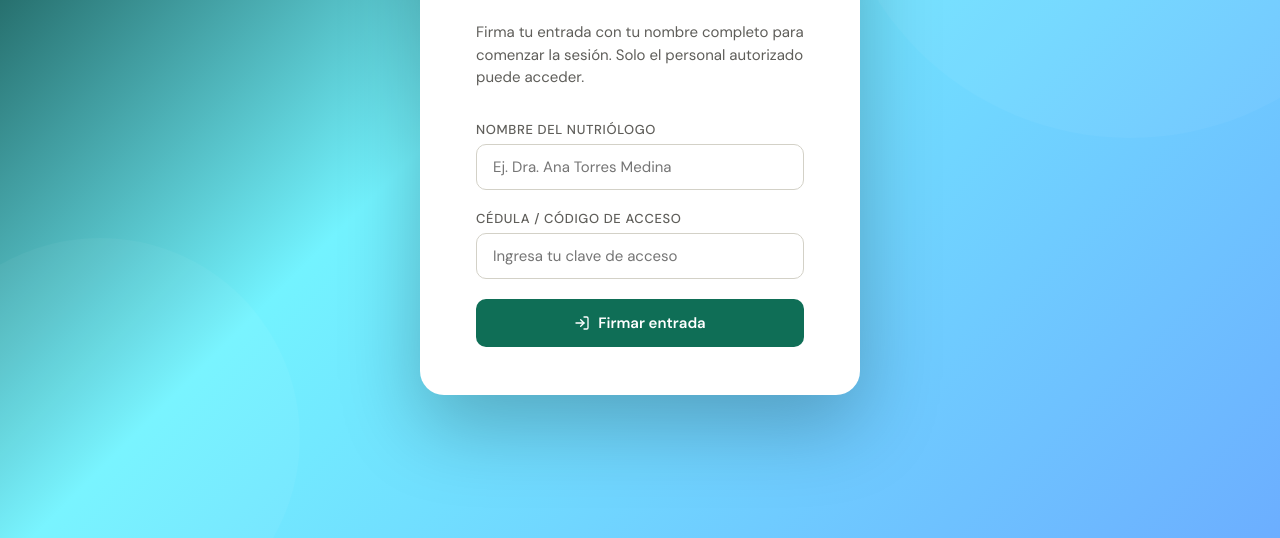
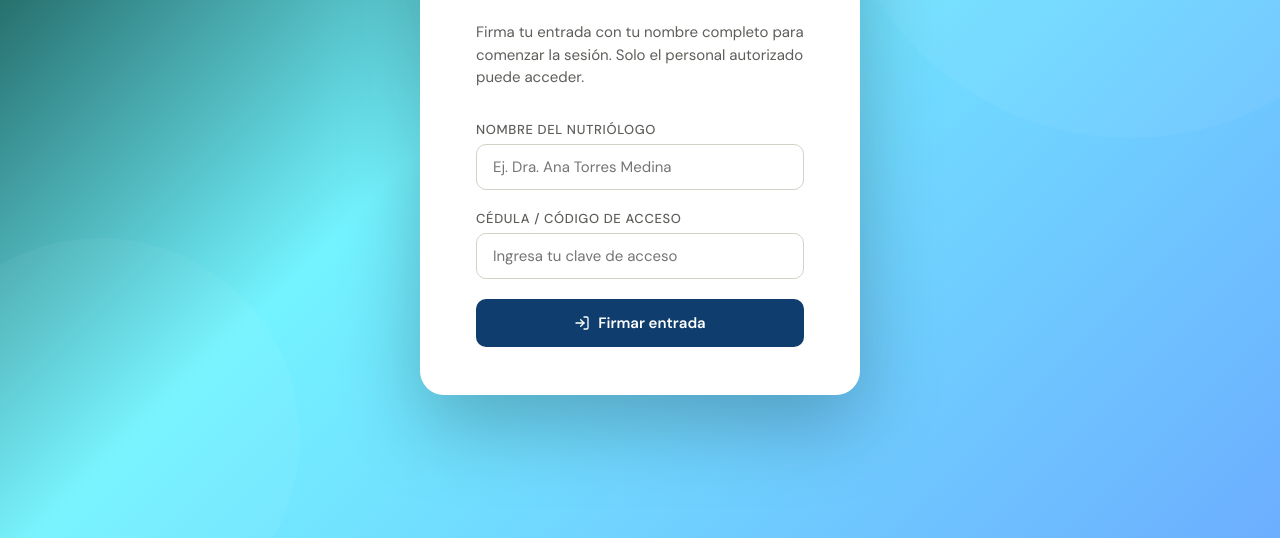
Before and after one commit to CrisSFV/IDGS-91, a plain HTML site: page nutri-sistema.html in a window 1280 px wide. In both pictures the pointer is over the button "Firmar entrada". Shown: the part 262-800 px from the top of the page. Drawn offline with nearby package versions, Linux system fonts and the light colour scheme.

Commit message:
Modificacion Nueva

```diff
--- a/css/nutricrispy.css
+++ b/css/nutricrispy.css
@@ -159,7 +159,7 @@ body {
   margin-top: 0.5rem;
   display: flex; align-items: center; justify-content: center; gap: 8px;
 }
-.btn-primario:hover { background: #0F6E56; }
+.btn-primario:hover { background: #0f3e6e; }
 .btn-primario:active { transform: scale(0.98); }
 
 .btn-secundario {
```
